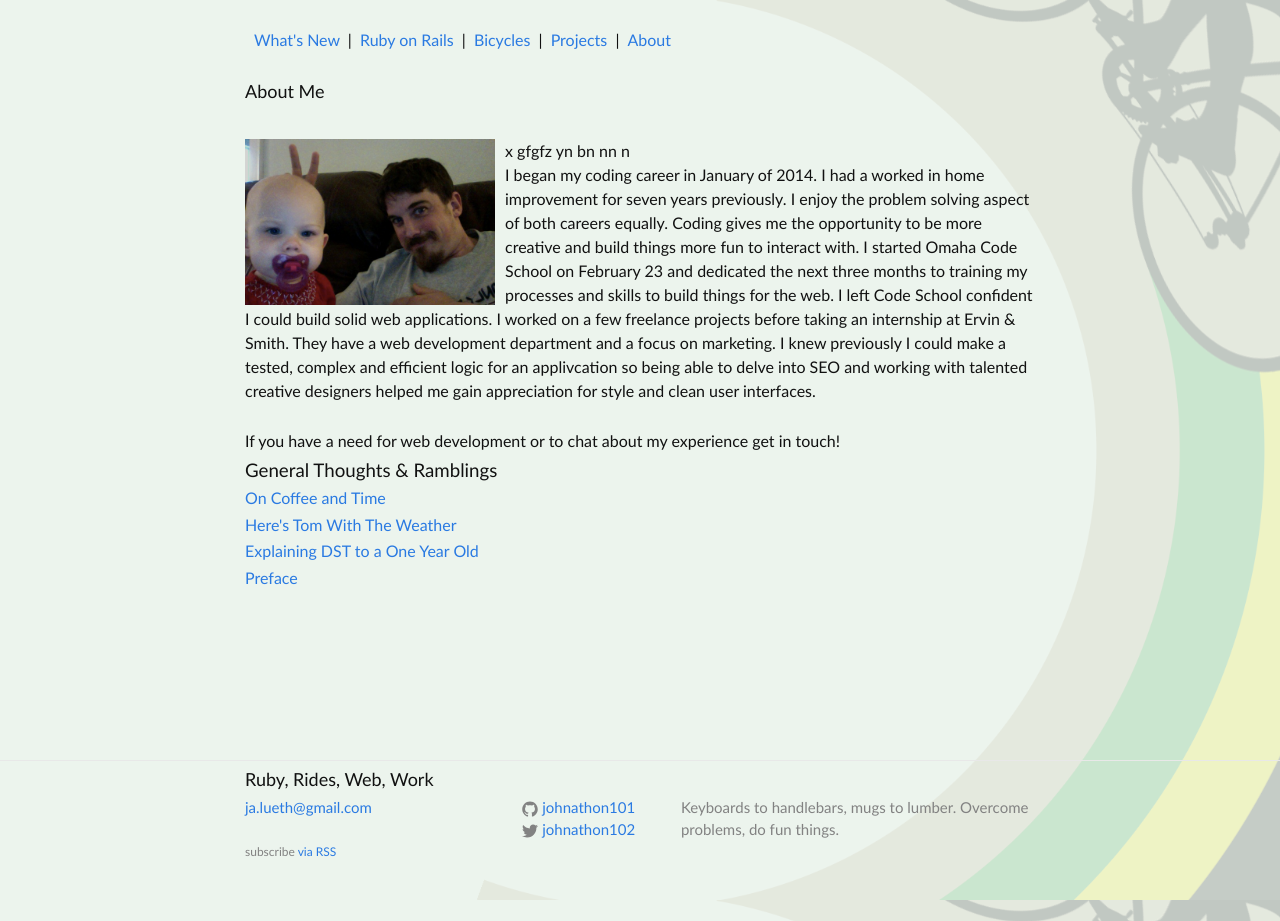
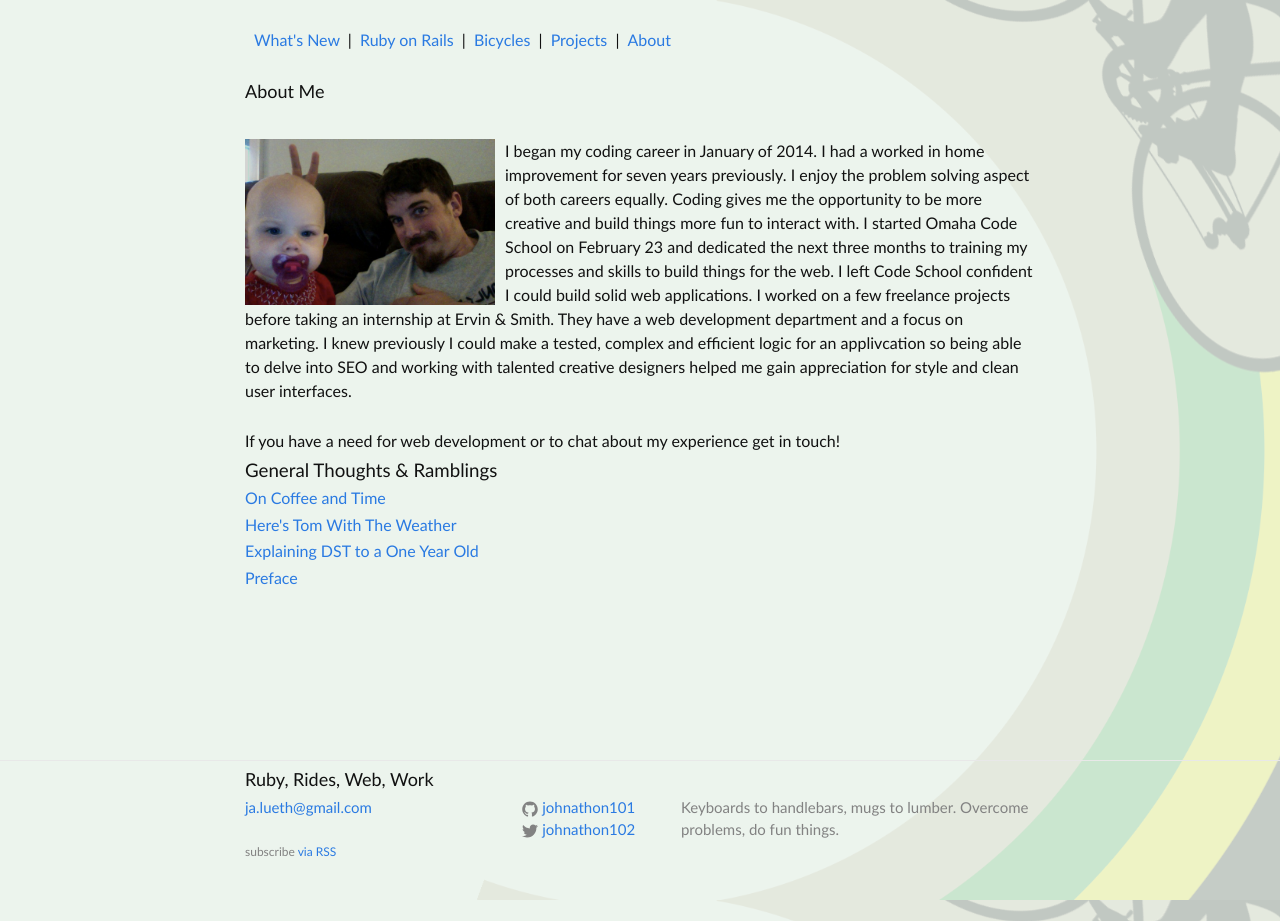
Before and after one commit to johnathon101/johnathon101.github.io, a Jekyll site: the page built from about.html, in a window 1280 px wide. Built offline with Jekyll 4.4.1, drawn with Linux system fonts in a browser that asks for light colours.

```diff
--- a/about.html
+++ b/about.html
@@ -4,7 +4,7 @@
 permalink: /about/
 ---
 
-<h1 class="page-heading">About Me</h1><br>  x gfgfz yn bn nn n
+<h1 class="page-heading">About Me</h1><br>
 <img src="/images/john.jpg" style="width:250px;float:left;padding-right:10px;">
 <p>
     I began my coding career in January of 2014. I had a worked in home improvement for seven years
```
